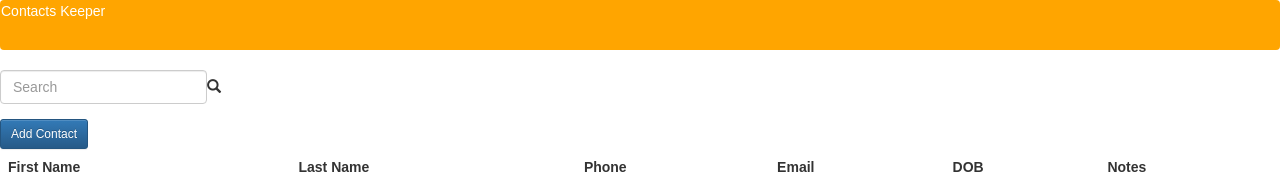
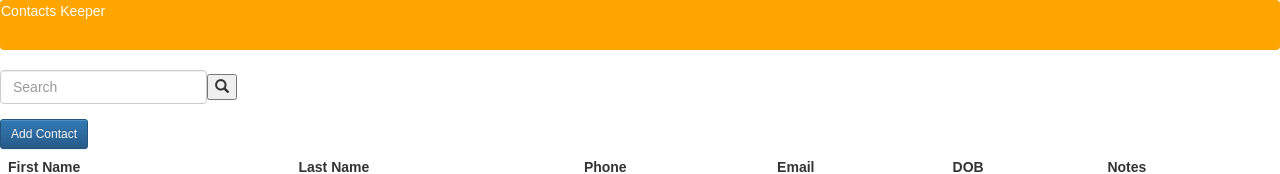
Before and after one commit to jacklee0223/contacts, a React (Create React App) app: page / in a window 1280 px wide. Shown: the top 174 px of the page. Built offline with nearby package versions, Linux system fonts and the light colour scheme; no server answers; some icons are missing.

Commit message:
preventdefault for search input

```diff
--- a/src/containers/search_bar.jsx
+++ b/src/containers/search_bar.jsx
@@ -5,7 +5,7 @@ import {
   FormGroup,
   ControlLabel,
   FormControl,
-  HelpBlock
+  Form
 } from 'react-bootstrap'
 
 import {searchContacts} from '../actions/search_contacts';
@@ -25,14 +25,19 @@ class SearchBar extends Component {
     this.setState( { keyword: event.target.value } )
   }
 
-  onSearch() {
+  onSearch( event ) {
+    event.preventDefault();
     this.props.searchContacts(this.state.keyword)
+  }
+
+  preventDefault( event ) {
+    event.preventDefault();
   }
 
   render() {
     return (
       <div>
-        <form>
+        <Form>
           <FormGroup controlId="formBasicText" className="search-input">
             <FormControl
               type="text"
@@ -40,12 +45,16 @@ class SearchBar extends Component {
               onChange={this.onInputChange}
             />
           </FormGroup>
-          <span
-            className="glyphicon glyphicon-search"
-            aria-hidden="true"
+          <button
+            type="submit"
             onClick={this.onSearch}
-          ></span>
-        </form>
+          >
+            <span
+              className="glyphicon glyphicon-search"
+              aria-hidden="true"
+              ></span>
+          </button>
+      </Form>
       </div>
     )
   }
```
